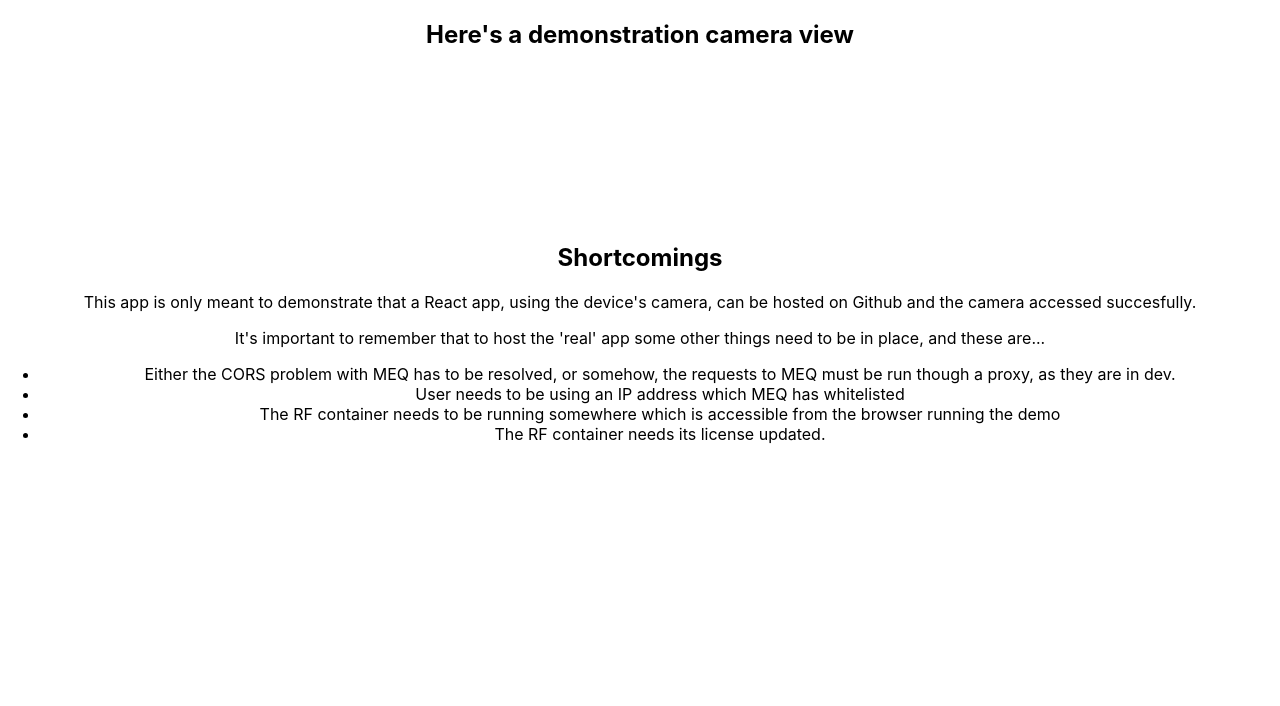
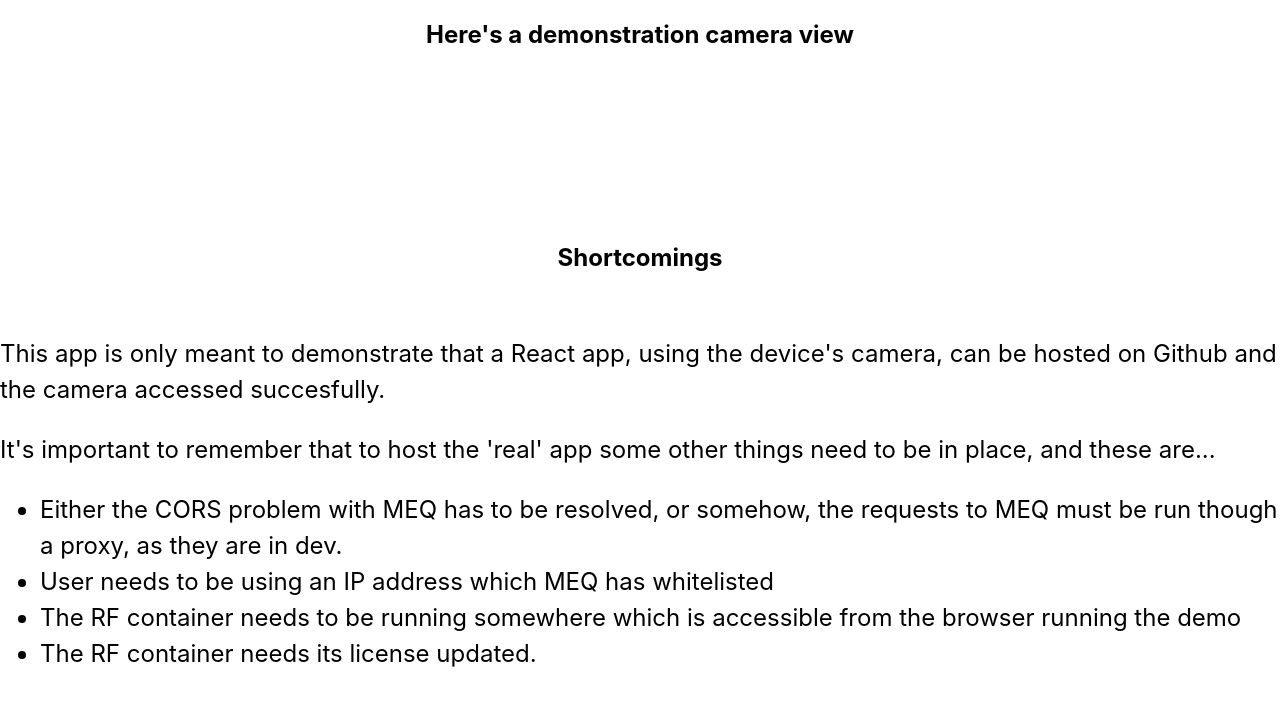
Before and after one commit to shearichard/anzchkin-deployment-test-alternate, a React (Create React App) app: page / in a window 1280 px wide. Shown: the top 706 px of the page. Built offline with nearby package versions, Linux system fonts and the light colour scheme; no server answers.

Commit message:
Various small styling things

```diff
--- a/src/App.css
+++ b/src/App.css
@@ -36,3 +36,21 @@
     transform: rotate(360deg);
   }
 }
+
+.txt
+{
+  text-align: left;
+  padding-left: 5%;
+  padding-right: 15%;
+}
+ul,
+ol,
+dl,
+p {
+  font-size: 1.5rem;
+}
+
+li,
+p {
+  line-height: 1.5;
+}
--- a/src/App.js
+++ b/src/App.js
@@ -4,19 +4,19 @@ import Webcam from "react-webcam";
 
 function App() {
 
-     /*
-          */
   return (
     <div className="App">
       <h2>Here's a demonstration camera view</h2>
       <Webcam />
       <h2>Shortcomings</h2>
+      <span className="txt">
           <p>
           This app is only meant to demonstrate that a React app, using the device's camera, can be hosted on Github and the camera accessed succesfully.
           </p>
           <p>
           It's important to remember that to host the 'real' app some other things need to be in place, and these are...
           </p>
+          <div className="sclist">
             <ul>
                 <li>Either the CORS problem with MEQ has to be resolved, or somehow, the requests to MEQ must be run though a proxy, as they are in dev.</li>
                 <li>User needs to be using an IP address which MEQ has whitelisted</li>
@@ -24,6 +24,8 @@ function App() {
                 <li>The RF container needs its license updated.</li>
             </ul>
           </div>
+      </span>
+    </div>
   );
 }
 
```
Lines whose indentation alone changed are shown as unchanged.
